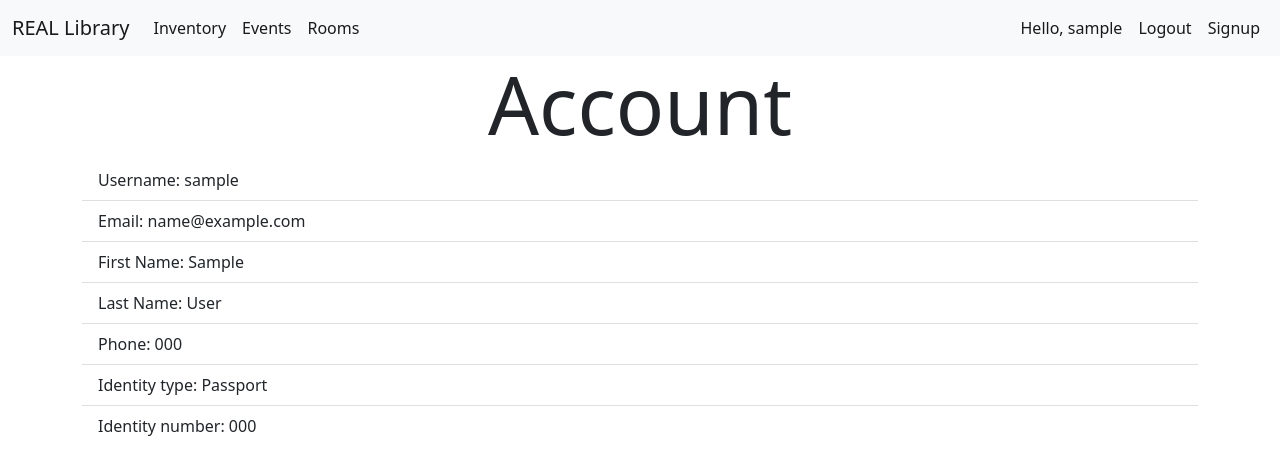
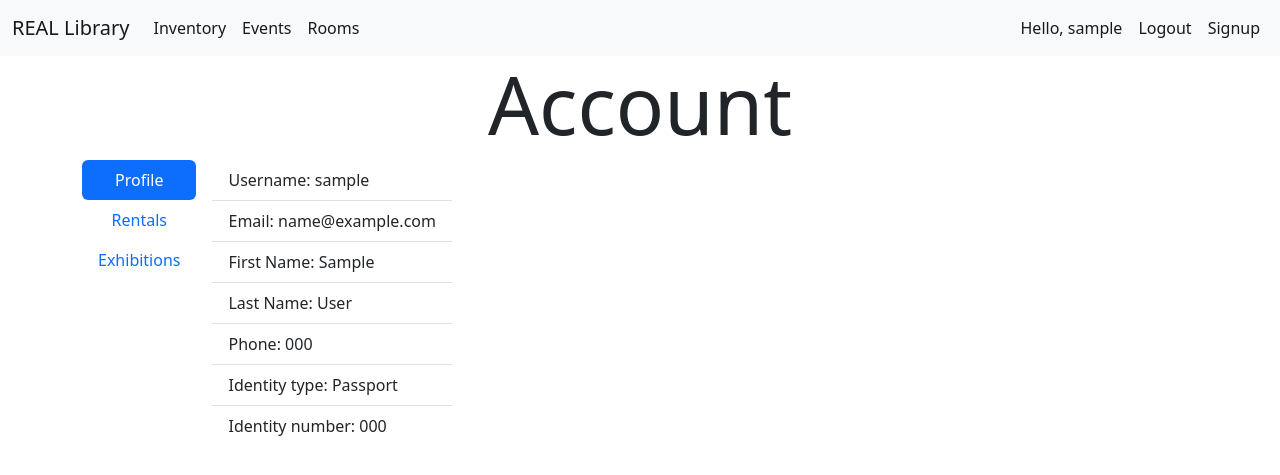
Before and after one commit to Alan052918/REAL-Library, a Django app: page /account/ in a window 1280 px wide. Shown: the top 475 px of the page. Run offline with Django 4.2, Linux system fonts and the light colour scheme; a user stored in the database is signed in; tables that the repository leaves empty hold one stand-in row (values such as "Sample post").

Commit message:
Show rentals and registered exhibitions of login customer in account page

```diff
--- a/home/templates/home/account.html
+++ b/home/templates/home/account.html
@@ -8,18 +8,80 @@
 
 <h1 class="display-1 text-center">Account</h1>
 
-<ul class="list-group list-group-flush">
-  <li class="list-group-item">Username: {{ user.username }}</li>
-  <li class="list-group-item">Email: {{ user.email }}</li>
-  <li class="list-group-item">First Name: {{ user.first_name }}</li>
-  <li class="list-group-item">Last Name: {{ user.last_name }}</li>
-  <li class="list-group-item">Phone: {{ user.customer.phone }}</li>
-  <li class="list-group-item">
-    Identity type: {{ user.customer.identity_type }}
-  </li>
-  <li class="list-group-item">
-    Identity number: {{ user.customer.identity_number }}
-  </li>
-</ul>
+<div class="d-flex align-items-start">
+  <div
+    class="nav flex-column nav-pills me-3"
+    id="v-pills-tab"
+    role="tablist"
+    aria-orientation="vertical"
+  >
+    <button
+      class="nav-link {% if active_tab == 'profile' %}active{% endif %}"
+      id="v-pills-profile-tab"
+      data-bs-toggle="pill"
+      data-bs-target="#v-pills-profile"
+      type="button"
+      role="tab"
+      aria-controls="v-pills-profile"
+      aria-selected="{% if active_tab == 'profile' %}true{% else %}false{% endif %}"
+    >
+      Profile
+    </button>
+    <button
+      class="nav-link {% if active_tab == 'rentals' %}active{% endif %}"
+      id="v-pills-rentals-tab"
+      data-bs-toggle="pill"
+      data-bs-target="#v-pills-rentals"
+      type="button"
+      role="tab"
+      aria-controls="v-pills-rentals"
+      aria-selected="{% if active_tab == 'rentals' %}true{% else %}false{% endif %}"
+    >
+      Rentals
+    </button>
+    <button
+      class="nav-link {% if active_tab == 'exhibitions' %}active{% endif %}"
+      id="v-pills-exhibitions-tab"
+      data-bs-toggle="pill"
+      data-bs-target="#v-pills-exhibitions"
+      type="button"
+      role="tab"
+      aria-controls="v-pills-exhibitions"
+      aria-selected="{% if active_tab == 'exhibitions' %}true{% else %}false{% endif %}"
+    >
+      Exhibitions
+    </button>
+  </div>
+
+  <div class="tab-content" id="v-pills-tabContent">
+    <div
+      class="tab-pane {% if active_tab == 'profile' %}fade show active{% endif %}"
+      id="v-pills-profile"
+      role="tabpanel"
+      aria-labelledby="v-pills-profile-tab"
+      tabindex="0"
+    >
+      {% include 'home/profile_tab.html' %}
+    </div>
+    <div
+      class="tab-pane {% if active_tab == 'rentals' %}fade show active{% endif %}"
+      id="v-pills-rentals"
+      role="tabpanel"
+      aria-labelledby="v-pills-rentals-tab"
+      tabindex="1"
+    >
+      {% include 'home/rentals_tab.html' %}
+    </div>
+    <div
+      class="tab-pane {% if active_tab == 'exhibitions' %}fade show active{% endif %}"
+      id="v-pills-exhibitions"
+      role="tabpanel"
+      aria-labelledby="v-pills-exhibitions-tab"
+      tabindex="2"
+    >
+      {% include 'home/exhibitions_tab.html' %}
+    </div>
+  </div>
+</div>
 
 {% endblock content %}
--- /dev/null
+++ b/home/templates/home/exhibitions_tab.html
@@ -0,0 +1,23 @@
+{% if exhibition_list %}
+<div class="row">
+  {% for exhibition in exhibition_list %}
+  <div class="col">
+    <div class="card" style="width: 18rem">
+      <div class="card-body">
+        <h5 class="card-title">{{ exhibition.name }}</h5>
+        <p class="card-text">{{ exhibition.topic.name }}</p>
+        <a
+          href="/events/exhibitions/{{ exhibition.id }}/"
+          class="stretched-link"
+        ></a>
+      </div>
+      <div class="card-footer">
+        <small class="text-muted"
+          >starts at {{ exhibition.start_datetime }}</small
+        >
+      </div>
+    </div>
+  </div>
+  {% endfor %}
+</div>
+{% endif %}
--- /dev/null
+++ b/home/templates/home/profile_tab.html
@@ -0,0 +1,13 @@
+<ul class="list-group list-group-flush">
+  <li class="list-group-item">Username: {{ user.username }}</li>
+  <li class="list-group-item">Email: {{ user.email }}</li>
+  <li class="list-group-item">First Name: {{ user.first_name }}</li>
+  <li class="list-group-item">Last Name: {{ user.last_name }}</li>
+  <li class="list-group-item">Phone: {{ user.customer.phone }}</li>
+  <li class="list-group-item">
+    Identity type: {{ user.customer.identity_type }}
+  </li>
+  <li class="list-group-item">
+    Identity number: {{ user.customer.identity_number }}
+  </li>
+</ul>
--- /dev/null
+++ b/home/templates/home/rentals_tab.html
@@ -0,0 +1,127 @@
+{% if overdue_list %}
+<div class="row">
+  {% for overdue in overdue_list %}
+  <div class="col">
+    <div class="card" style="width: 18rem">
+      <div class="card-body">
+        <h5 class="card-title">{{ overdue.copy.book.name }}</h5>
+        <p class="card-text">{{ overdue.status }}</p>
+        <p class="card-text">Copy ID: {{ overdue.copy.id }}</p>
+        <p class="card-text">Expected return: {{ overdue.expected_return }}</p>
+
+        <div class="btn-group" role="group" aria-label="Basic outlined example">
+          <a
+            href="/rentals/{{ overdue.id }}/return"
+            type="button"
+            class="btn btn-outline-primary"
+          >
+            Return</a
+          >
+          <a
+            href="/rentals/{{ overdue.id }}/lost"
+            type="button"
+            class="btn btn-outline-primary"
+          >
+            Lost</a
+          >
+          <a
+            href="/rentals/{{ overdue.id }}/damaged"
+            type="button"
+            class="btn btn-outline-primary"
+          >
+            Damaged</a
+          >
+        </div>
+      </div>
+      <div class="card-footer">
+        <small class="text-muted">Borrowed on: {{ overdue.borrow_date }}</small>
+      </div>
+    </div>
+  </div>
+  {% endfor %}
+</div>
+{% endif %}
+
+<hr />
+
+{% if borrowed_list %}
+<div class="row">
+  {% for borrowed in borrowed_list %}
+  <div class="col">
+    <div class="card" style="width: 18rem">
+      <div class="card-body">
+        <h5 class="card-title">{{ borrowed.copy.book.name }}</h5>
+        <p class="card-text">{{ borrowed.status }}</p>
+        <p class="card-text">Copy ID: {{ borrowed.copy.id }}</p>
+        <p class="card-text">Expected return: {{ borrowed.expected_return }}</p>
+
+        <div class="btn-group" role="group" aria-label="Basic outlined example">
+          <a
+            href="/rentals/{{ borrowed.id }}/return"
+            type="button"
+            class="btn btn-outline-primary"
+          >
+            Return</a
+          >
+          <a
+            href="/rentals/{{ borrowed.id }}/lost"
+            type="button"
+            class="btn btn-outline-primary"
+          >
+            Lost</a
+          >
+          <a
+            href="/rentals/{{ borrowed.id }}/damaged"
+            type="button"
+            class="btn btn-outline-primary"
+          >
+            Damaged</a
+          >
+        </div>
+      </div>
+      <div class="card-footer">
+        <small class="text-muted"
+          >Borrowed on: {{ borrowed.borrow_date }}</small
+        >
+      </div>
+    </div>
+  </div>
+  {% endfor %}
+</div>
+{% endif %}
+
+<hr />
+
+{% if returned_list %}
+<div class="row">
+  {% for returned in returned_list %}
+  <div class="col">
+    <div class="card" style="width: 18rem">
+      <div class="card-body">
+        <h5 class="card-title">{{ returned.copy.book.name }}</h5>
+        <p class="card-text">{{ returned.status }}</p>
+        <p class="card-text">Copy ID: {{ returned.copy.id }}</p>
+        <p class="card-text">Expected return: {{ returned.expected_return }}</p>
+
+        <div class="container">
+          <ul>
+            {% for invoice in invoice_list %}
+            <li>
+              <p>Invoice {{ invoice.id }}</p>
+              <p>Date: {{ invoice.date }}</p>
+              <p>Amount: {{ invoice.amount }}</p>
+            </li>
+            {% endfor %}
+          </ul>
+        </div>
+      </div>
+      <div class="card-footer">
+        <small class="text-muted"
+          >Borrowed on: {{ returned.borrow_date }}</small
+        >
+      </div>
+    </div>
+  </div>
+  {% endfor %}
+</div>
+{% endif %}
--- a/home/views.py
+++ b/home/views.py
@@ -7,6 +7,9 @@ from django.shortcuts import redirect, render
 from .decorators import unauthenticated_user
 from .forms import CustomerCreationForm
 
+from events.models import Exhibition, ExhibitionUser
+from inventory.models import Rental, Invoice, Payment
+
 
 def index(request):
     return render(request, "home/index.html")
@@ -14,7 +17,33 @@ def index(request):
 
 @login_required(login_url="/login/")
 def account(request):
-    return render(request, "home/account.html", {"user": request.user})
+    borrowed_list = Rental.objects.filter(user__id=request.user.id, status="Borrowed")
+    returned_list = Rental.objects.filter(user__id=request.user.id, status="Returned")
+    overdue_list = Rental.objects.filter(user__id=request.user.id, status="Overdue")
+
+    invoice_list = Invoice.objects.filter(
+        rental__id__in=returned_list.values_list("id", flat=True)
+    )
+
+    exhibition_list = []
+    exhibition_users = ExhibitionUser.objects.filter(user__id=request.user.id)
+    if exhibition_users.exists():
+        exhibition_ids = exhibition_users.values_list("exhibition", flat=True)
+        exhibition_list = Exhibition.objects.filter(id__in=exhibition_ids)
+
+    return render(
+        request,
+        "home/account.html",
+        {
+            "user": request.user,
+            "borrowed_list": borrowed_list,
+            "returned_list": returned_list,
+            "overdue_list": overdue_list,
+            "invoice_list": invoice_list,
+            "exhibition_list": exhibition_list,
+            "active_tab": "profile",
+        },
+    )
 
 
 def signup(request):
@@ -62,7 +91,7 @@ def login(request):
             auth.login(request, user)
             return redirect("/")
 
-        messages.info(request, "Invalid credentials!")
+        messages.error(request, "Invalid credentials!")
 
     return render(request, "home/login.html")
 
```
Also changed, not shown: home/templates/home/login.html (+9 -3 lines), home/templates/home/signup.html (+7 -1 lines).
